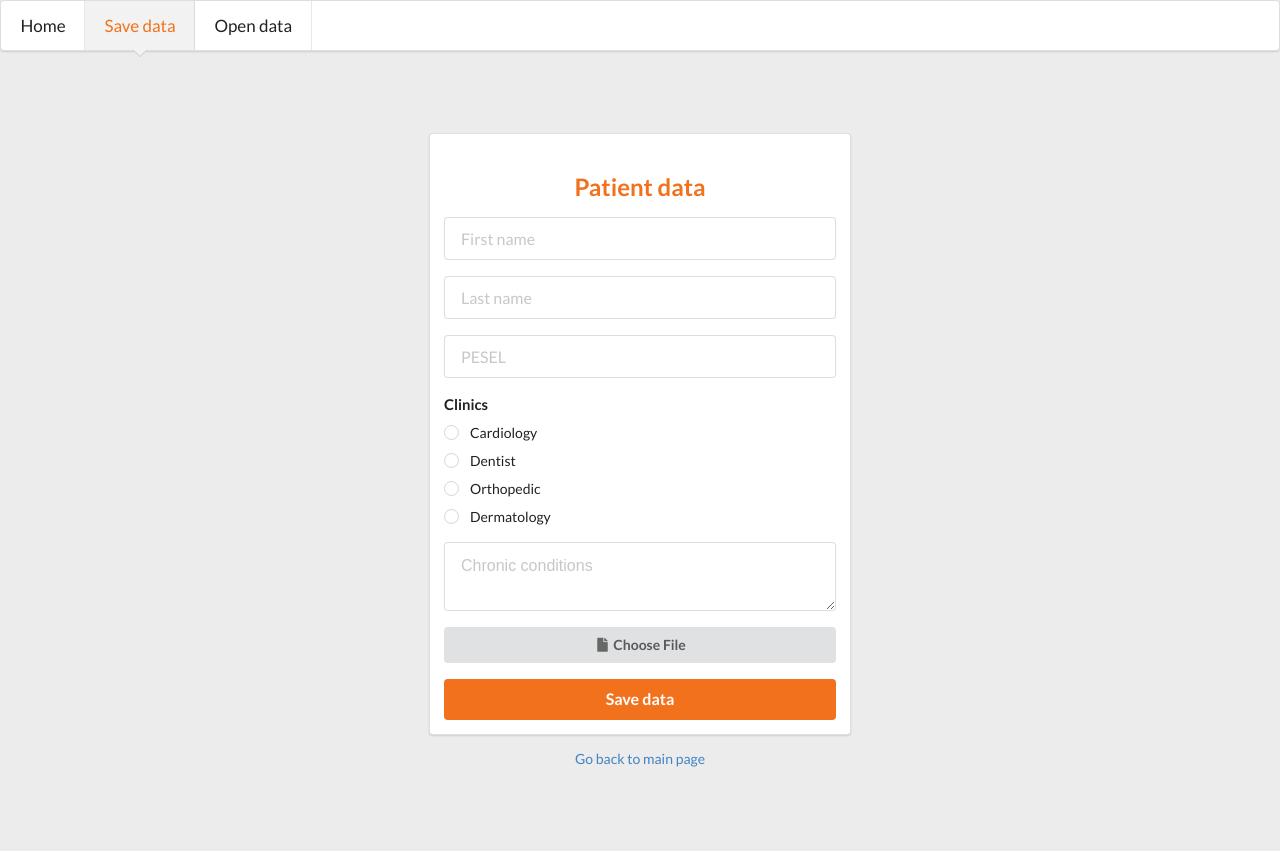
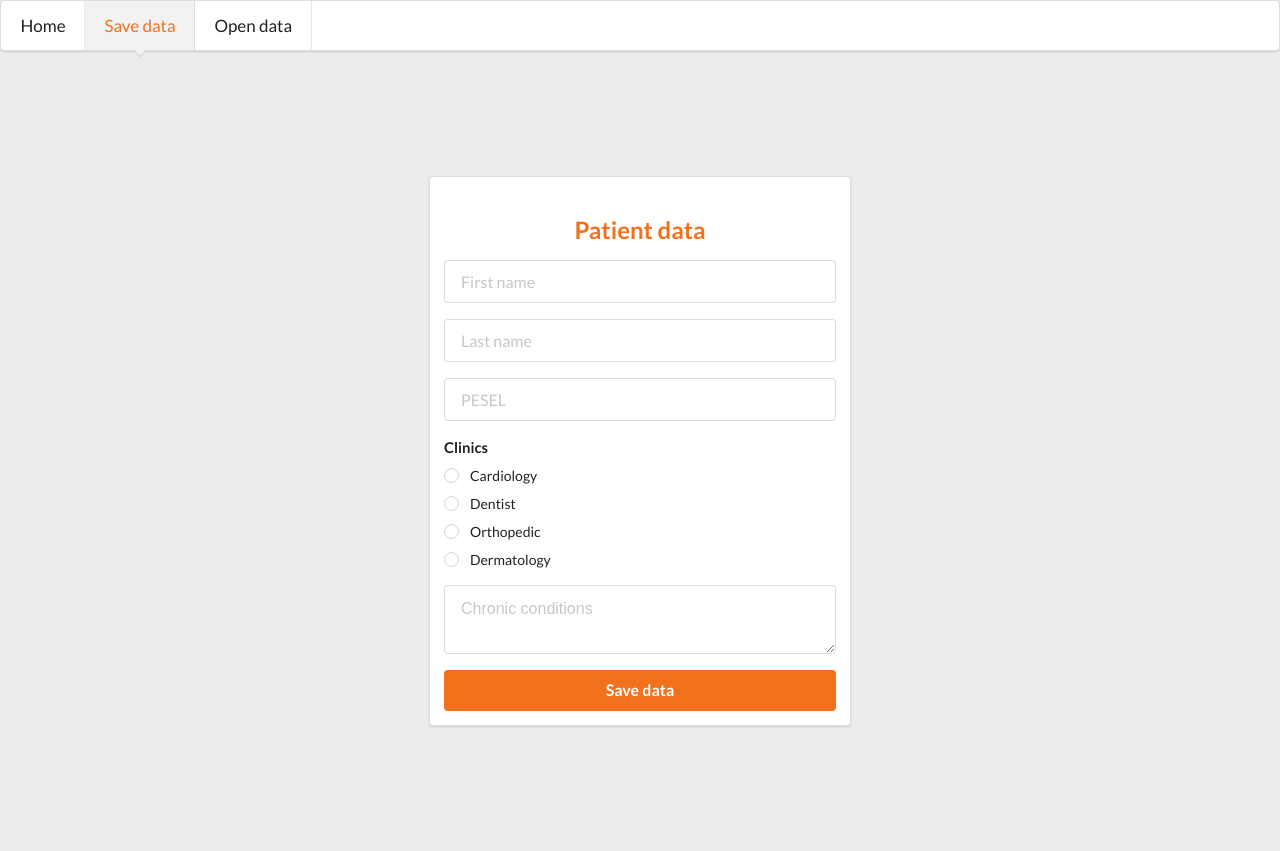
Before and after one commit to IzabelaPopiel/medical_record, a Django app: page /medrecord/save_patient/ in a window 1280 px wide. Run offline with Django 3.2, Linux system fonts and the light colour scheme.

Commit message:
edit and remove icons added

```diff
--- a/medrecord/templates/medrecord/save_patient.html
+++ b/medrecord/templates/medrecord/save_patient.html
@@ -118,19 +118,10 @@
                     <textarea class="ui" rows="2" placeholder="Chronic conditions" name="chronic_conditions"></textarea>
                 </div>
 
-                <div class="field">
-                    <div>
-                        <label for="file" class="ui icon fluid button">
-                            <i class="file icon"></i>
-                            Choose File</label>
-                        <input type="file" id="file" name="file_path" style="display:none">
-                    </div>
-                </div>
                 <button class="ui fluid large orange submit button" type="submit">Save data</button>
 
             </form>
         </div>
-        <a href="{% url 'medrecord:index' %}">Go back to main page</a>
     </div>
 
 </div>
--- a/medrecord/urls.py
+++ b/medrecord/urls.py
@@ -7,4 +7,6 @@ urlpatterns = [
     path('', views.index, name='index'),
     path('save_patient/', views.save_patient, name='save_patient'),
     path('open_record/', views.open_record, name='open_record'),
+    path('edit/<int:id>', views.edit),
+    path('delete/<int:id>', views.delete),
 ]
--- a/medrecord/views.py
+++ b/medrecord/views.py
@@ -109,9 +109,17 @@ def open_record(request):
     print(request)
     try:
         patients = Patient.objects.order_by('id')
-        return render(request, 'medrecord/open_record.html', {'record': patients})
+        return render(request, 'medrecord/open_record.html', {'patients': patients})
     except (ValueError, FileNotFoundError) as ex:
         messages.error(request, ex)
         return render(request, 'medrecord/open_file.html')
 
     return render(request, 'medrecord/open_record.html')
+
+
+def edit(request):
+    return
+
+
+def delete(reqest):
+    return
```
Also changed, not shown: db.sqlite3.
